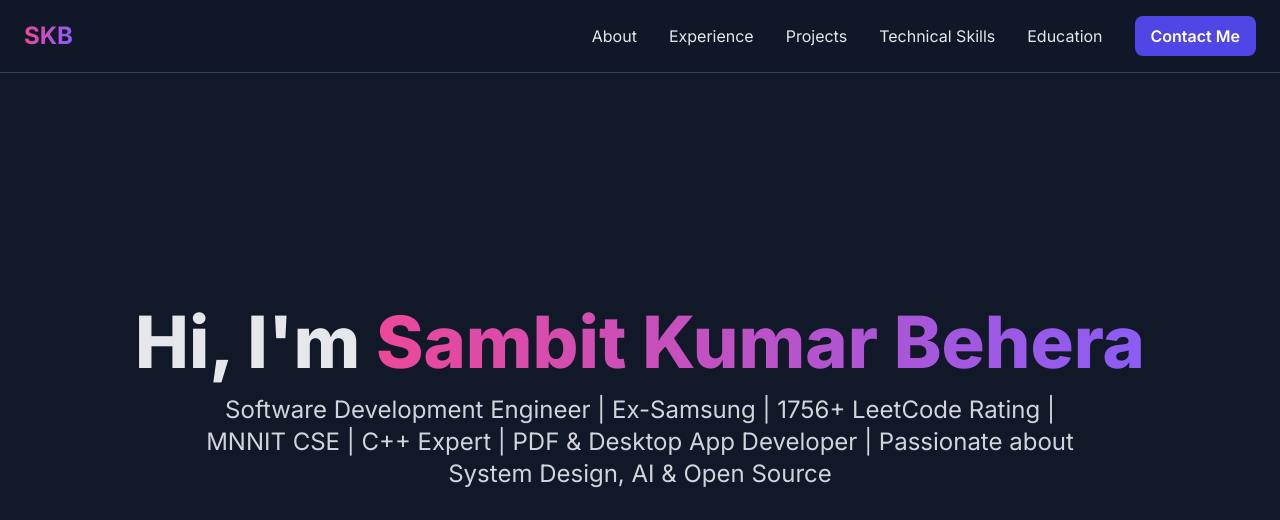
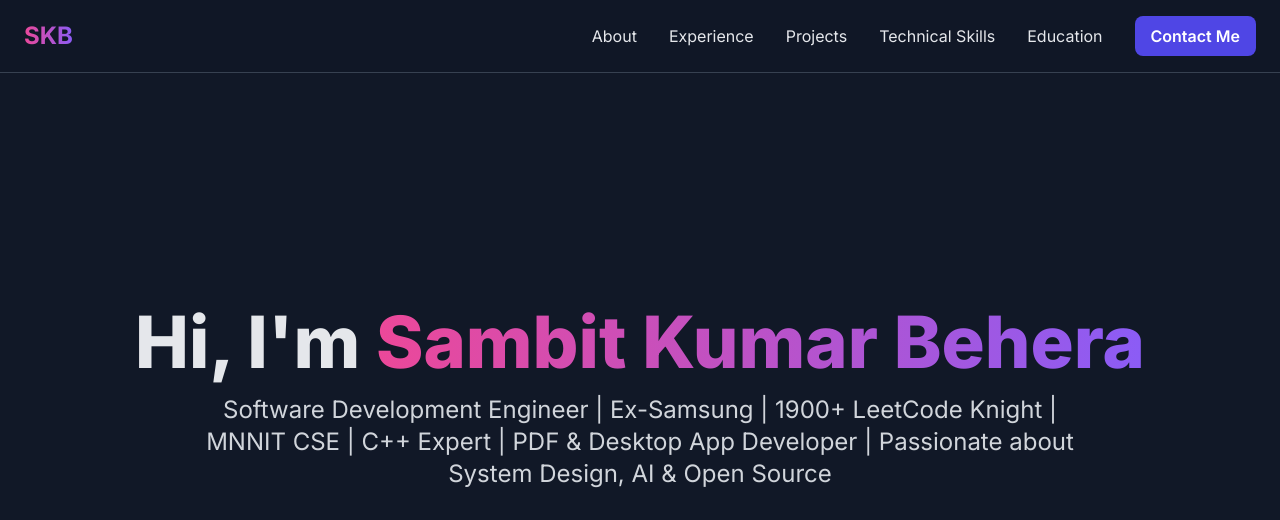
Before and after one commit to sam-beat/sambit-portfolio, a plain HTML site: page index.html in a window 1280 px wide. Shown: the top 520 px of the page. Drawn offline with nearby package versions, Linux system fonts and the light colour scheme.

Commit message:
Changed leetcode rating

```diff
--- a/index.html
+++ b/index.html
@@ -46,7 +46,7 @@
         Hi, I'm <span class="gradient-text">Sambit Kumar Behera</span>
       </h1>
       <p class="text-xl md:text-2xl text-gray-300 mb-8 max-w-4xl mx-auto leading-relaxed">
-        Software Development Engineer | Ex-Samsung | 1756+ LeetCode Rating | MNNIT CSE |
+        Software Development Engineer | Ex-Samsung | 1900+ LeetCode Knight | MNNIT CSE |
         C++ Expert | PDF & Desktop App Developer | Passionate about System Design, AI & Open Source
       </p>
       <div class="flex justify-center items-center space-x-4">
```
